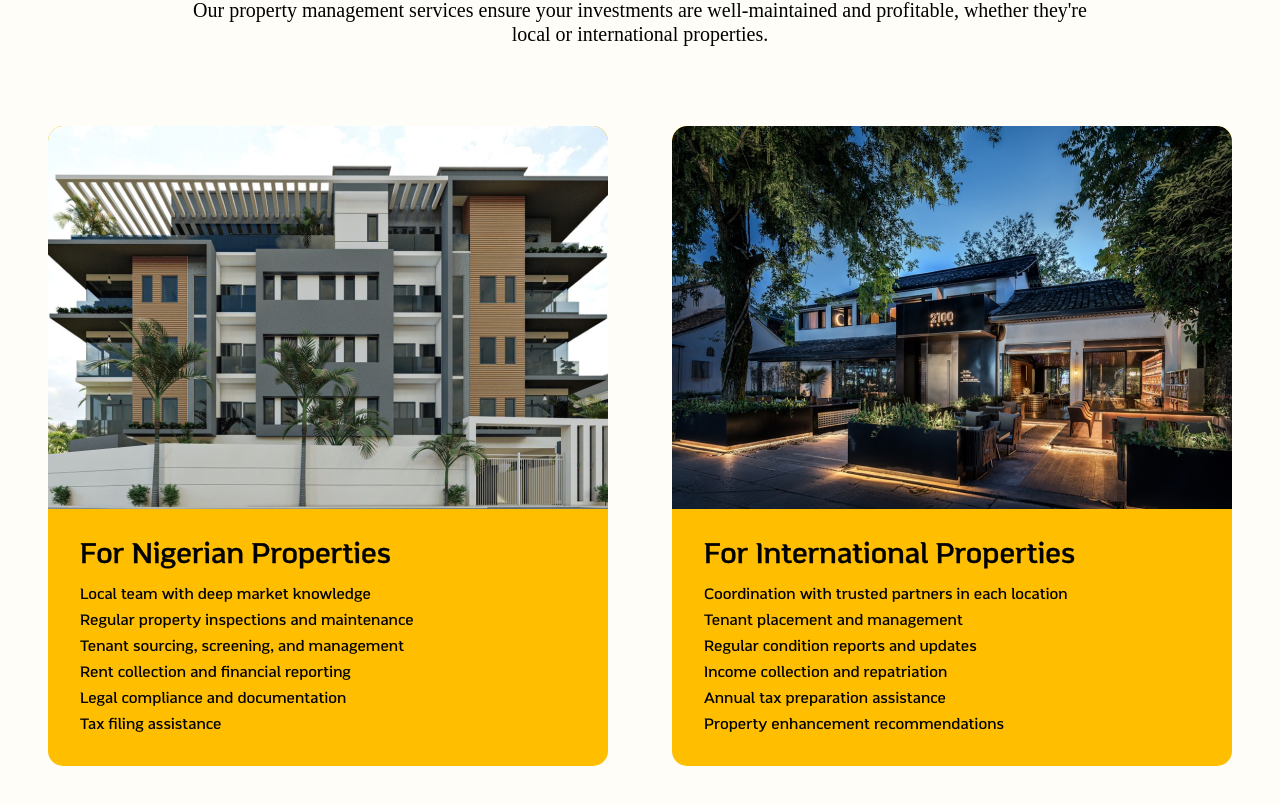
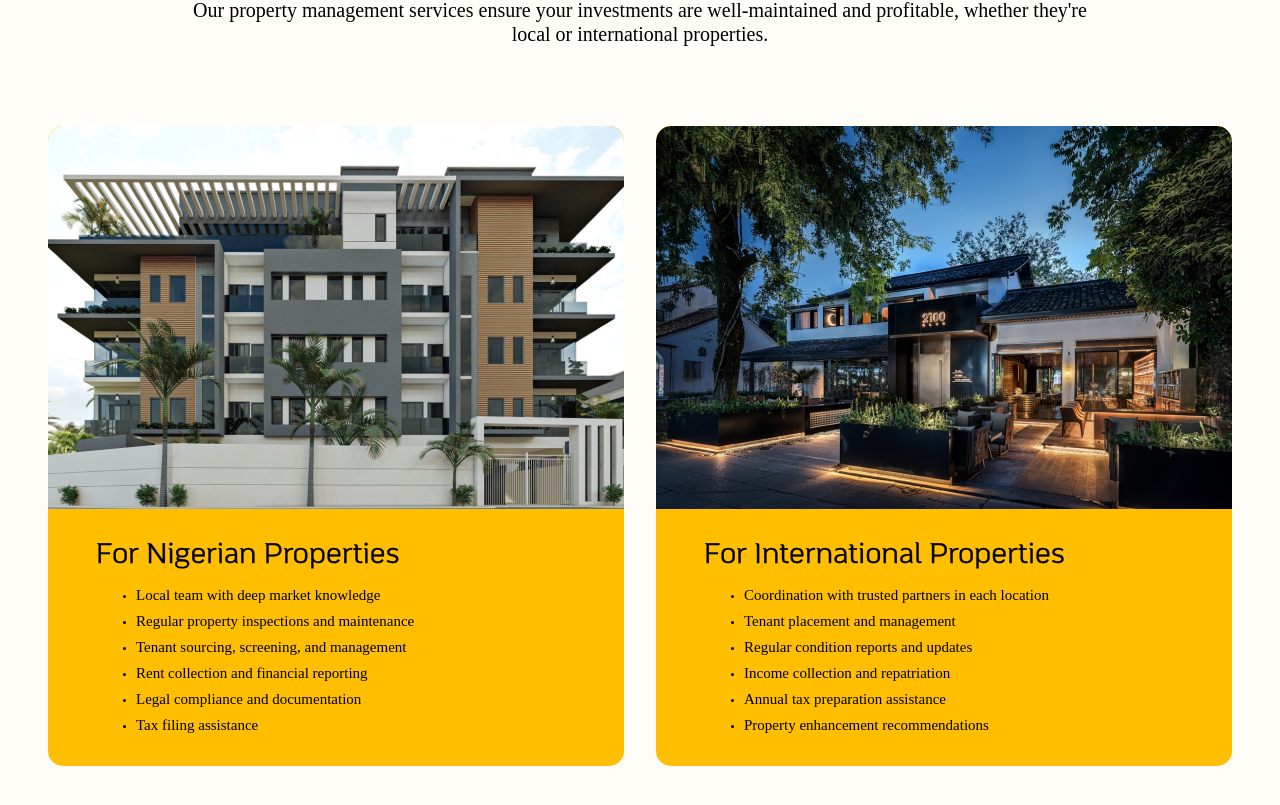
Before and after one commit to codedjade003/StelleHomes, a React (Vite) app: page /services in a window 1280 px wide. Shown: the part 3315-4120 px from the top of the page. Built offline with nearby package versions, Linux system fonts and the light colour scheme.

Commit message:
font fixes on services page

```diff
--- a/src/components/pages/Services/AdvisorySection.tsx
+++ b/src/components/pages/Services/AdvisorySection.tsx
@@ -180,7 +180,7 @@ export const PropertyManagementSection = () => {
     <section className="py-20">
       {/* Section header */}
       <div className="text-center max-w-4xl mx-auto mb-20">
-        <h2 className="[-webkit-text-stroke:1.54px_#000000] font-[MAINLUX-light] text-black text-4xl leading-[62.4px] mb-8
+        <h2 className="[-webkit-text-stroke:1.54px_#000000] font-[MAINLUX-Regular] text-black text-4xl leading-[62.4px] mb-8
           md:text-6xl">
           Comprehensive Property Management
         </h2>
@@ -191,7 +191,7 @@ export const PropertyManagementSection = () => {
       </div>
 
       {/* Cards container */}
-      <div className="flex flex-col gap-8
+      <div className="flex flex-col
         lg:flex-row">
         {/* Nigerian Properties Card */}
         <div className="px-4
@@ -205,18 +205,18 @@ export const PropertyManagementSection = () => {
               />
             </div>
 
-            <div className="p-8 flex-1 flex flex-col justify-start">
-              <h3 className="[-webkit-text-stroke:0.38px_#000000] font-mainlux-light text-black text-[28.2px] leading-[29.3px] mb-4">
+            <div className="p-8 ml-4 flex-1 flex flex-col justify-start">
+              <h3 className="[-webkit-text-stroke:0.38px_#000000] font-[MAINLUX-Regular] text-black text-[28.2px] leading-[29.3px] mb-4">
                 For Nigerian Properties
               </h3>
-              <div className="font-montserrat text-black text-[15px] leading-[18px] space-y-2">
-                <p>Local team with deep market knowledge</p>
-                <p>Regular property inspections and maintenance</p>
-                <p>Tenant sourcing, screening, and management</p>
-                <p>Rent collection and financial reporting</p>
-                <p>Legal compliance and documentation</p>
-                <p>Tax filing assistance</p>
-              </div>
+              <ul className="list-disc pl-10 font-[Montserrat] text-black text-[15px] leading-[18px] space-y-2 marker:text-[10px] marker:text-black">
+                <li>Local team with deep market knowledge</li>
+                <li>Regular property inspections and maintenance</li>
+                <li>Tenant sourcing, screening, and management</li>
+                <li>Rent collection and financial reporting</li>
+                <li>Legal compliance and documentation</li>
+                <li>Tax filing assistance</li>
+              </ul>
             </div>
           </div>
         </div>
@@ -233,18 +233,18 @@ export const PropertyManagementSection = () => {
               />
             </div>
 
-            <div className="p-8 flex-1 flex flex-col justify-start">
-              <h3 className="[-webkit-text-stroke:0.38px_#000000] font-mainlux-light text-black text-[28.2px] leading-[29.3px] mb-4">
+            <div className="p-8 ml-4 flex-1 flex flex-col justify-start">
+              <h3 className="[-webkit-text-stroke:0.38px_#000000] font-[MAINLUX-Regular] text-black text-[28.2px] leading-[29.3px] mb-4">
                 For International Properties
               </h3>
-              <div className="font-montserrat text-black text-[15px] leading-[18px] space-y-2">
-                <p>Coordination with trusted partners in each location</p>
-                <p>Tenant placement and management</p>
-                <p>Regular condition reports and updates</p>
-                <p>Income collection and repatriation</p>
-                <p>Annual tax preparation assistance</p>
-                <p>Property enhancement recommendations</p>
-              </div>
+              <ul className="list-disc pl-10 font-[Montserrat] text-black text-[15px] leading-[18px] space-y-2  marker:text-[10px] marker:text-black">
+                <li>Coordination with trusted partners in each location</li>
+                <li>Tenant placement and management</li>
+                <li>Regular condition reports and updates</li>
+                <li>Income collection and repatriation</li>
+                <li>Annual tax preparation assistance</li>
+                <li>Property enhancement recommendations</li>
+              </ul>
             </div>
           </div>
         </div>
--- a/vite.config.ts
+++ b/vite.config.ts
@@ -1,16 +1,31 @@
 import { defineConfig } from 'vite';
 import react from '@vitejs/plugin-react-swc';
 
-export default defineConfig({
-  plugins: [react()],
+export default defineConfig(({ mode }) => {
+  const isProduction = mode === 'production';
 
-  // ✅ CRITICAL FOR DEPLOYMENT - Add this base configuration
-  base: '/', // Use relative paths for assets
+  return {
+    plugins: [react()],
 
-  // ✅ Optional: Configure build output
-  build: {
-    outDir: 'dist',
-    assetsDir: 'assets',
-    sourcemap: false, // Disable sourcemaps for smaller build size
-  },
+    // ✅ Base path configuration
+    base: '/',
+
+    // ✅ Build configuration for production
+    build: {
+      outDir: 'dist',
+      assetsDir: 'assets',
+      sourcemap: !isProduction, // Only enable sourcemaps in development
+    },
+
+    // ✅ Development-only configuration
+    server: isProduction ? undefined : {
+      watch: {
+        usePolling: true,
+        interval: 100,
+      },
+      hmr: {
+        overlay: true,
+      },
+    },
+  };
 });
```
